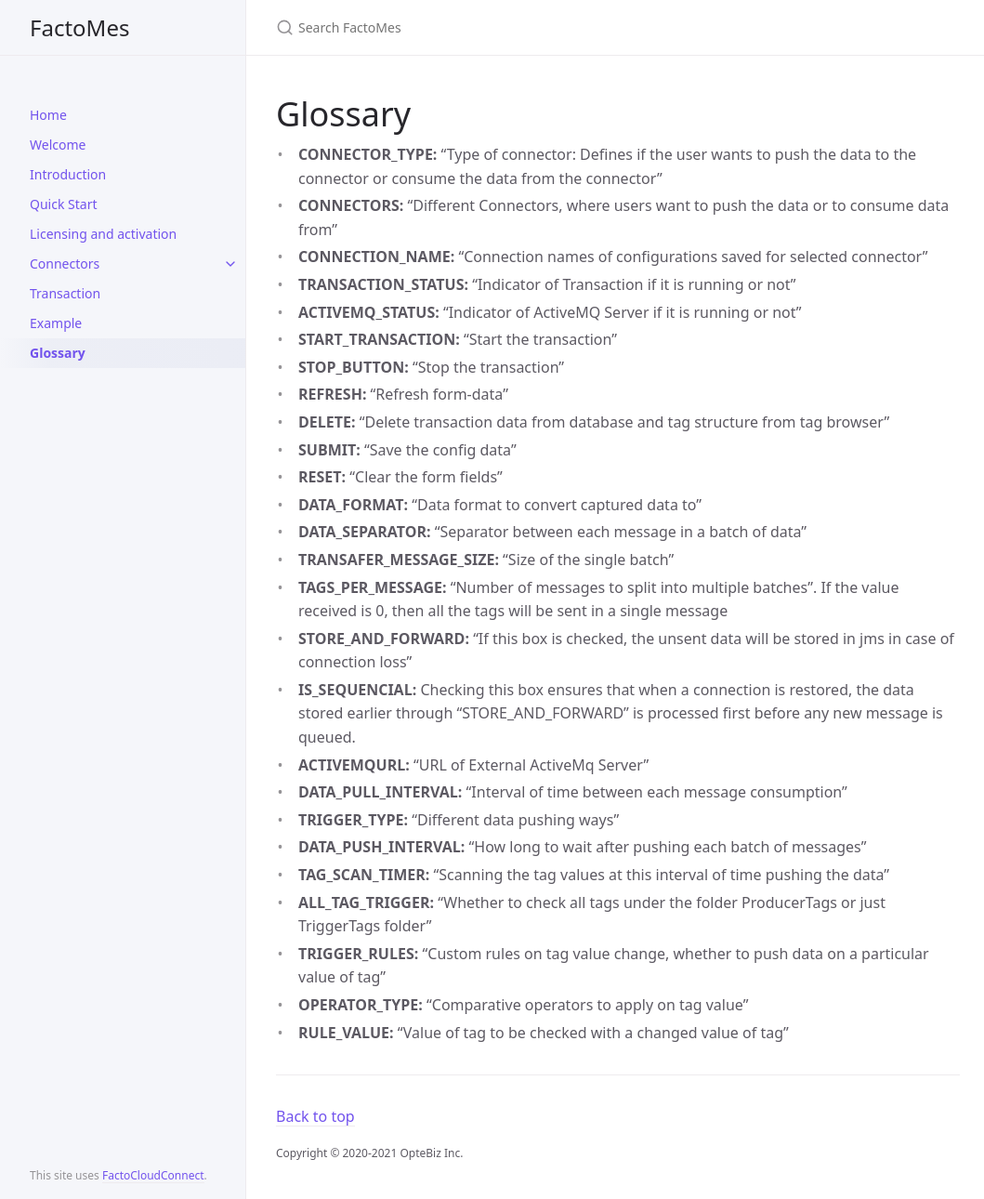
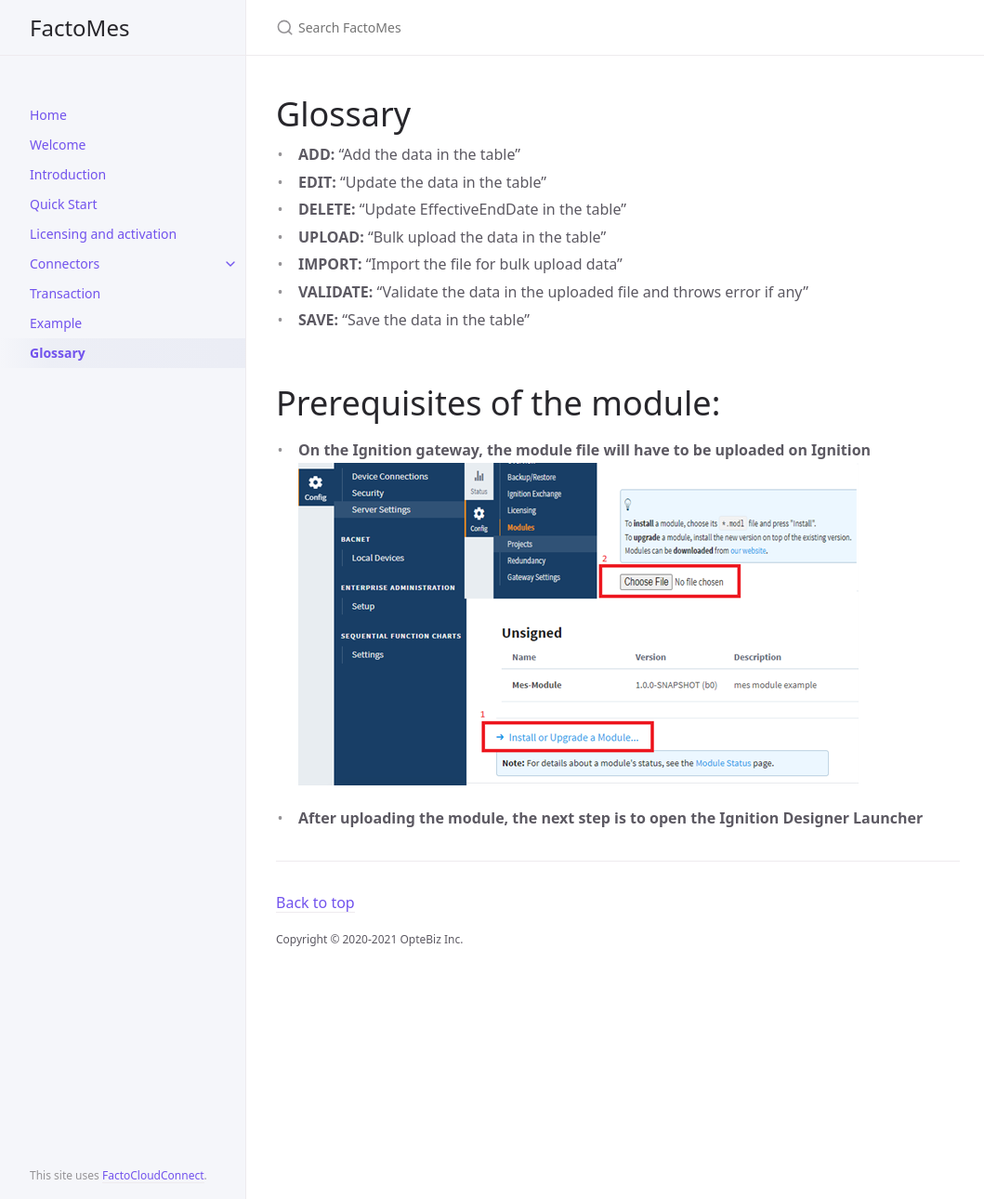
Before and after one commit to ShitalKarade/document_1, a Jekyll site: the page built from docs/Glossary.md, in a window 1280 px wide and 1290 px high. Shown: the whole window at 93% size, without its empty margins (107-1166 px from the left). Built offline with Jekyll 4.4.1, drawn with Linux system fonts in a browser that asks for light colours.

Commit message:
Add files via upload

```diff
--- a/docs/Glossary.md
+++ b/docs/Glossary.md
@@ -5,29 +5,17 @@ nav_order: 9
 ---
 # Glossary
 
-* **CONNECTOR_TYPE:** "Type of connector: Defines if the user wants to push the data to the connector or consume the data from the connector"
-* **CONNECTORS:** "Different Connectors, where users want to push the data or to consume data from"
-* **CONNECTION_NAME:** "Connection names of configurations saved for selected connector"
-* **TRANSACTION_STATUS:** "Indicator of Transaction if it is running or not"
-* **ACTIVEMQ_STATUS:** "Indicator of ActiveMQ Server if it is running or not"
-* **START_TRANSACTION:** "Start the transaction"
-* **STOP_BUTTON:** "Stop the transaction"
-* **REFRESH:** "Refresh form-data"
-* **DELETE:** "Delete transaction data from database and tag structure from tag browser"
-* **SUBMIT:** "Save the config data"
-* **RESET:** "Clear the form fields"
-* **DATA_FORMAT:** "Data format to convert captured data to"
-* **DATA_SEPARATOR:** "Separator between each message in a batch of data"
-* **TRANSAFER_MESSAGE_SIZE:** "Size of the single batch"
-* **TAGS_PER_MESSAGE:** "Number of messages to split into multiple batches". If the value received is 0, then all the tags will be sent in a single message
-* **STORE_AND_FORWARD:** "If this box is checked, the unsent data will be stored in jms in case of connection loss"
-* **IS_SEQUENCIAL:** Checking this box ensures that when a connection is restored, the data stored earlier through “STORE_AND_FORWARD” is processed first before any new message is queued.
-* **ACTIVEMQURL:** "URL of External ActiveMq Server"
-* **DATA_PULL_INTERVAL:** "Interval of time between each message consumption"
-* **TRIGGER_TYPE:** "Different data pushing ways"
-* **DATA_PUSH_INTERVAL:** "How long to wait after pushing each batch of messages"
-* **TAG_SCAN_TIMER:** "Scanning the tag values at this interval of time pushing the data"
-* **ALL_TAG_TRIGGER:** "Whether to check all tags under the folder ProducerTags or just TriggerTags folder"
-* **TRIGGER_RULES:** "Custom rules on tag value change, whether to push data on a particular value of tag"
-* **OPERATOR_TYPE:** "Comparative operators to apply on tag value"
-* **RULE_VALUE:** "Value of tag to be checked with a changed value of tag"
+* **ADD:** "Add the data in the table"
+* **EDIT:** "Update the data in the table"
+* **DELETE:** "Update EffectiveEndDate in the table"
+* **UPLOAD:** "Bulk upload the data in the table"
+* **IMPORT:** "Import the file for bulk upload data"
+* **VALIDATE:** "Validate the data in the uploaded file and throws error if any"
+* **SAVE:** "Save the data in the table"
+
+# Prerequisites of the module:
+
+* **On the Ignition gateway, the module file will have to be uploaded on Ignition**
+![](../../assets/images/glossary/glossary.png)
+
+* **After uploading the module, the next step is to open the Ignition Designer Launcher**
```
